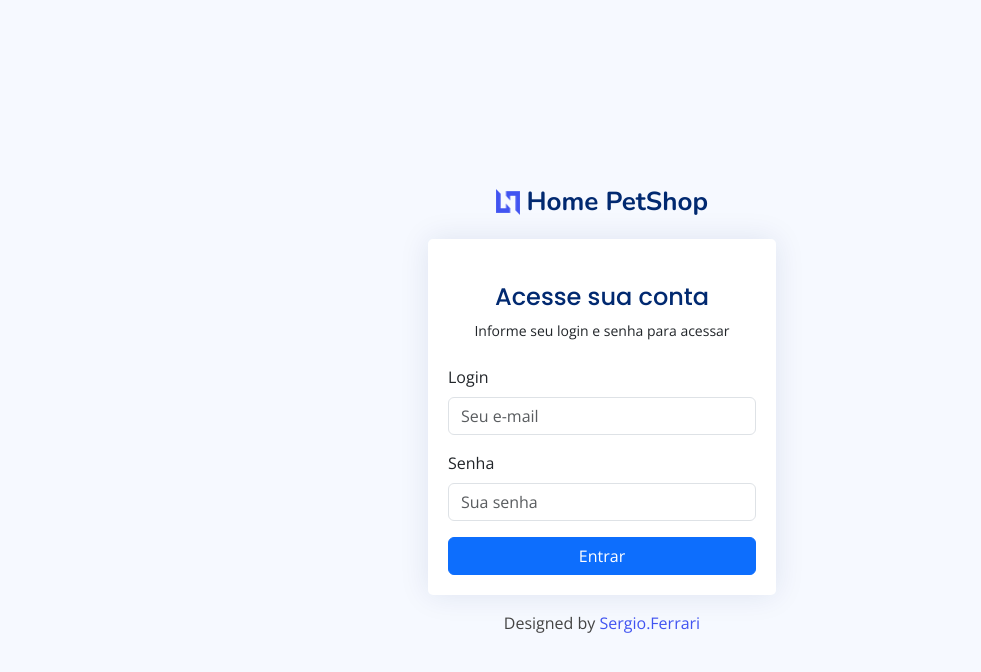
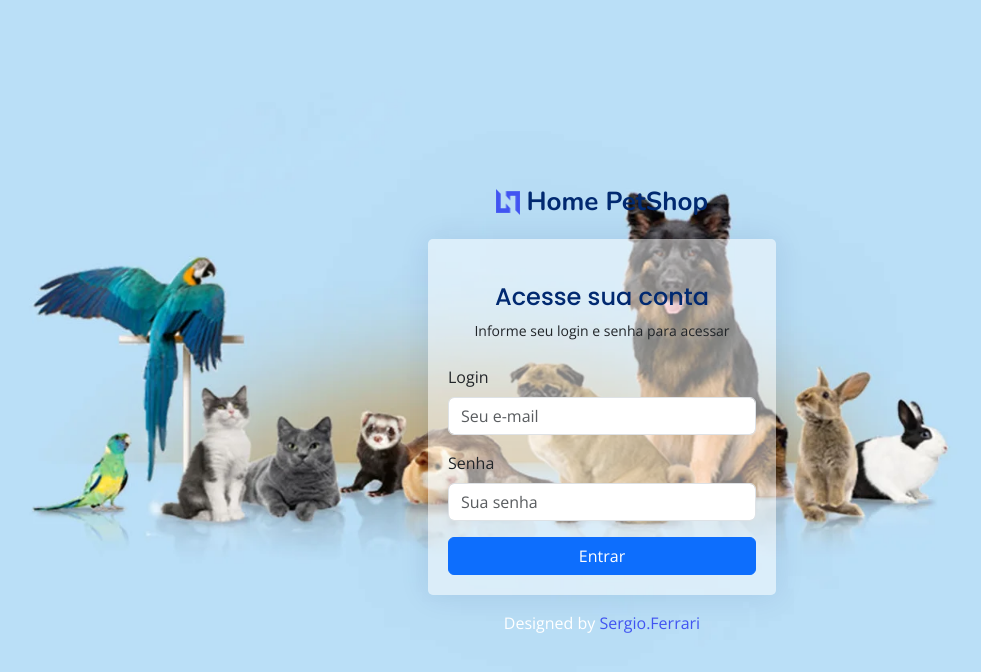
Before and after one commit to sergioferrar/homepet, a Symfony app: template templates/login/index.html.twig in a window 1280 px wide. Shown: the top 672 px of the page, without its empty margins (38-1019 px from the left). Run offline with Twig, Linux system fonts and the light colour scheme; the template is opened without the code that fills it, so the values that code supplies are empty; some libraries are stand-ins or nearby versions.

Commit message:
tela de login modernizada.

```diff
--- a/templates/login/index.html.twig
+++ b/templates/login/index.html.twig
@@ -41,7 +41,7 @@
     ======================================================== -->
 </head>
 
-<body>
+<body style="background:url('{{ asset('images/background.webp') }}'); background-size: cover;">
 
 <main>
     <div class="container">
@@ -58,7 +58,7 @@
                             </a>
                         </div><!-- End Logo -->
 
-                        <div class="card mb-3">
+                        <div class="card mb-3" style="background-color: rgba(255, 255, 255, .5)">
 
                             <div class="card-body">
 
@@ -107,7 +107,7 @@
                             </div>
                         </div>
 
-                        <div class="credits">
+                        <div class="credits text-white">
                             Designed by <a href="#">Sergio.Ferrari</a>
                         </div>
 
```
Also changed, not shown: public/images/background.webp (added).
